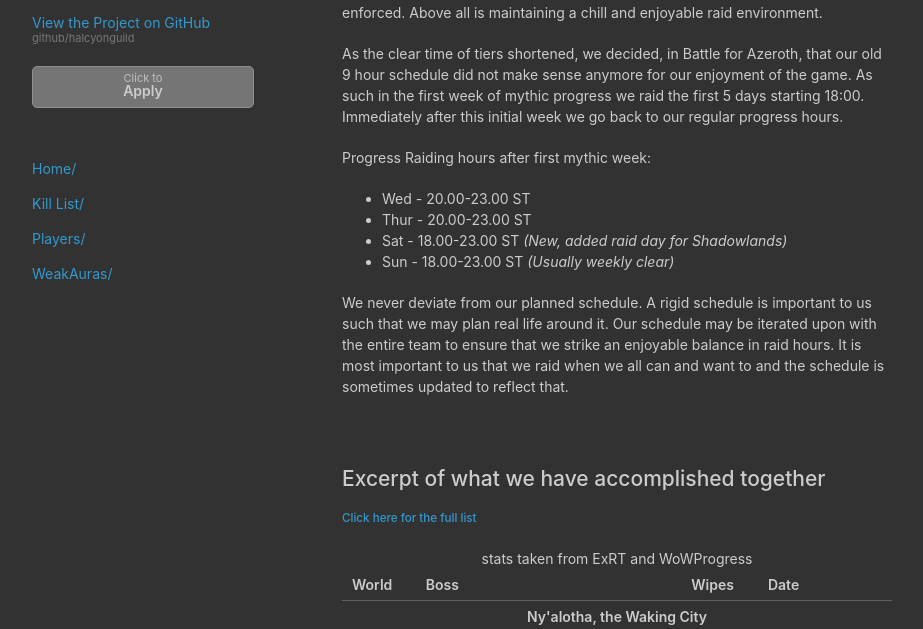
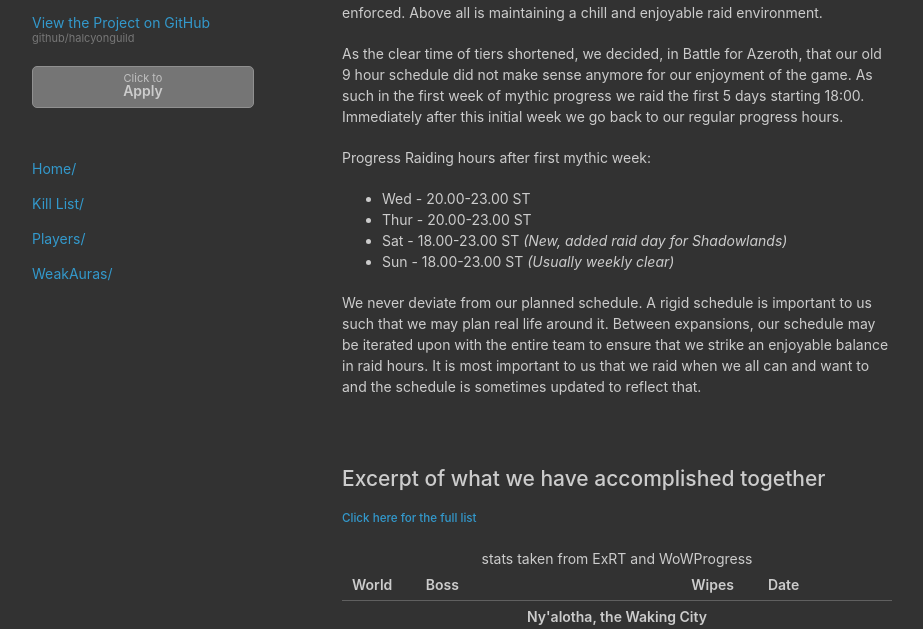
Before and after one commit to halcyonguild/halcyonguild.github.io, a plain HTML site: page index.html in a window 1280 px wide. Shown: the part 139-768 px from the top of the page, without its empty margins (178-1101 px from the left). Drawn offline with nearby package versions, Linux system fonts and the light colour scheme.

Commit message:
disambiguated ambiguities : )

```diff
--- a/index.html
+++ b/index.html
@@ -46,7 +46,7 @@
                 <li>Sun  - 18.00-23.00 ST <i>(Usually weekly clear)</i></li>
             </ul>
 
-            <p>We never deviate from our planned schedule. A rigid schedule is important to us such that we may plan real life around it. Our schedule may be iterated upon with the entire team to ensure that we strike an enjoyable balance in raid hours. It is most important to us that we raid when we all can and want to and the schedule is sometimes updated to reflect that. </p>
+            <p>We never deviate from our planned schedule. A rigid schedule is important to us such that we may plan real life around it. Between expansions, our schedule may be iterated upon with the entire team to ensure that we strike an enjoyable balance in raid hours. It is most important to us that we raid when we all can and want to and the schedule is sometimes updated to reflect that. </p>
         </section>
 
         <section>
```
